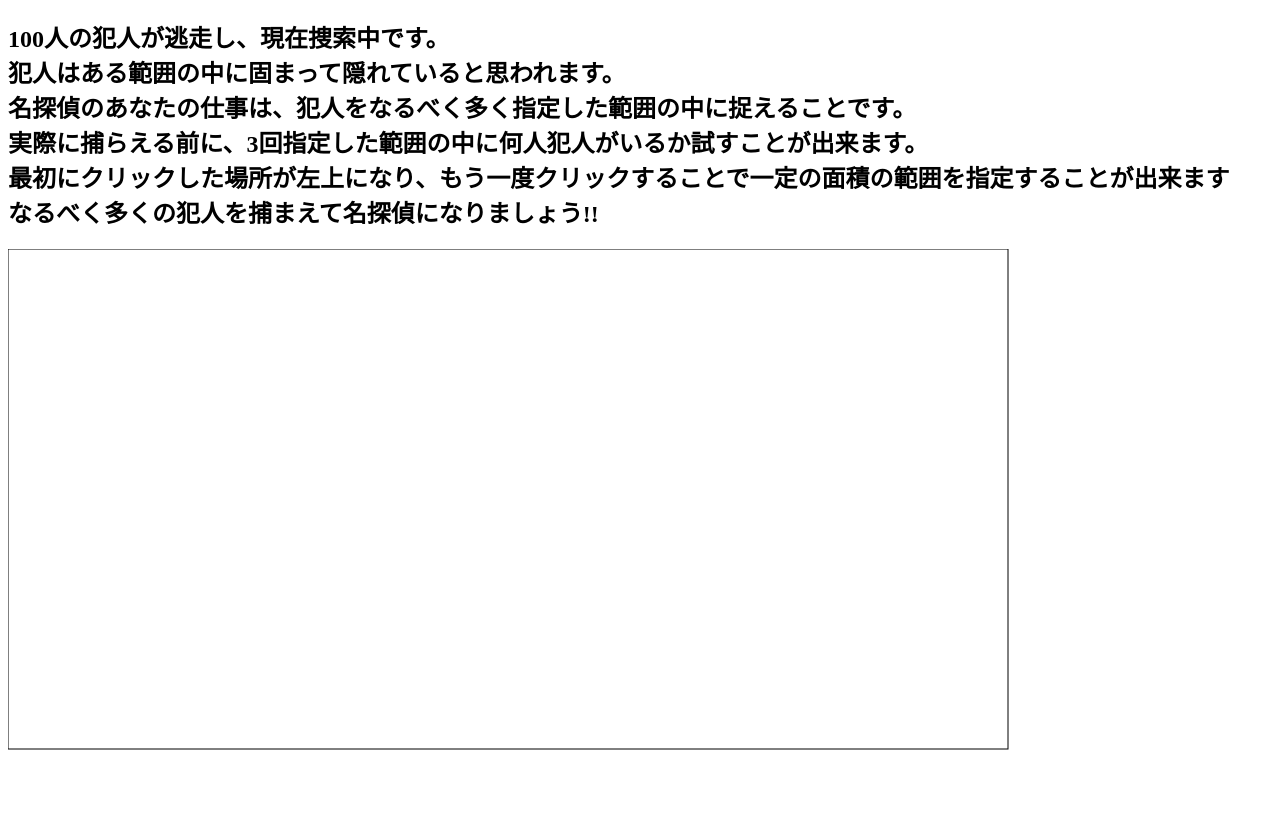
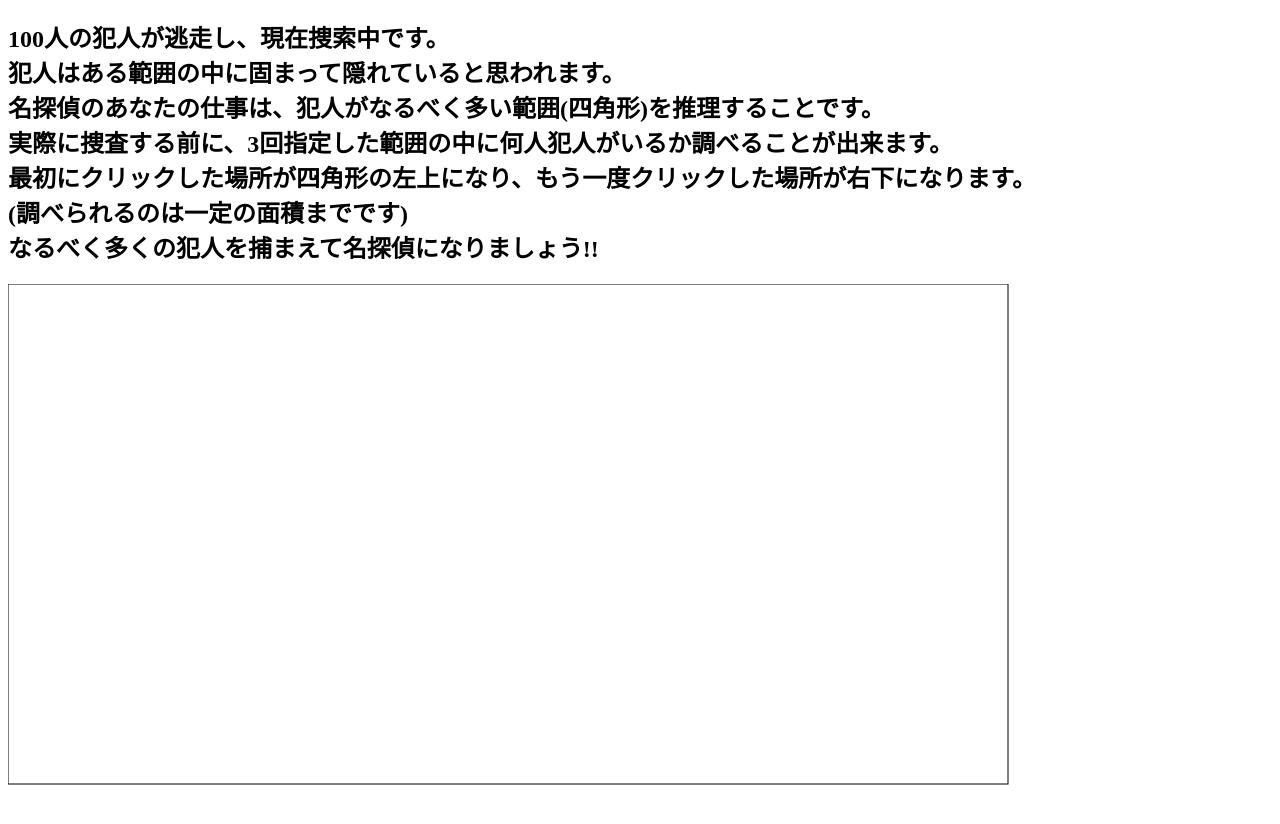
Before and after one commit to mdsboy/3Jam, a plain HTML site: page index.html in a window 1280 px wide. Shown: the part 70-894 px from the top of the page. Drawn offline with Linux system fonts and the light colour scheme.

Commit message:
sentence

```diff
--- a/bin/game.js
+++ b/bin/game.js
@@ -102,7 +102,7 @@ class Game {
 
         if(this.times == 4){
             this.hannin.draw(ctx);
-            ctx.font = "80px 'Arial'";
+            ctx.font = "70px 'Arial'";
             ctx.fillText("犯人はこの中に" + this.count[3] + "人います!!", 0, 100);
             ctx.fillText("Tでツイート", 0, 200);
             //ctx.fillText("犯人はこの中に" + this.count[3] + "人います!!", 1050, 200 + i * 100);
--- a/index.html
+++ b/index.html
@@ -14,9 +14,10 @@
     <h2>
         100人の犯人が逃走し、現在捜索中です。<br>
         犯人はある範囲の中に固まって隠れていると思われます。<br>
-        名探偵のあなたの仕事は、犯人をなるべく多く指定した範囲の中に捉えることです。<br>
-        実際に捕らえる前に、3回指定した範囲の中に何人犯人がいるか試すことが出来ます。<br>
-        最初にクリックした場所が左上になり、もう一度クリックすることで一定の面積の範囲を指定することが出来ます<br>
+        名探偵のあなたの仕事は、犯人がなるべく多い範囲(四角形)を推理することです。<br>
+        実際に捜査する前に、3回指定した範囲の中に何人犯人がいるか調べることが出来ます。<br>
+        最初にクリックした場所が四角形の左上になり、もう一度クリックした場所が右下になります。<br>
+        (調べられるのは一定の面積までです)<br>
         なるべく多くの犯人を捕まえて名探偵になりましょう!!
     </h2>
     <canvas id="can" width=1920 height=1080></canvas>
```
